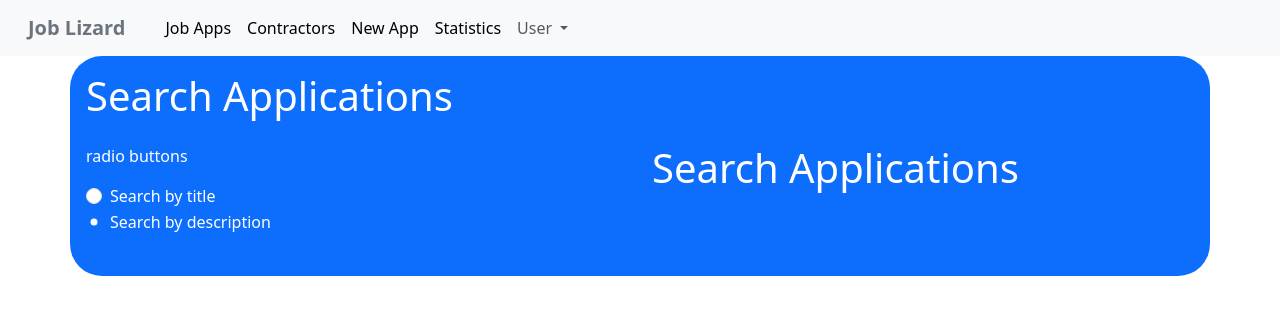
After one commit to garykpdx/jobtracker, a Django app: page /jobapps/search/ in a window 1280 px wide. The commit adds this page. Shown: the top 315 px of the page. Run offline with Django 5.2, Linux system fonts and the light colour scheme; the visitor is signed in with stand-in values (Sample User, id 1); parts of the project's set-up code (start-up, migrations or seed data) failed here and were passed over.

Commit message:
adding search featuer

```diff
--- /dev/null
+++ b/jobtracker/jobapps/templates/jobapps/search_job.html
@@ -0,0 +1,38 @@
+{% extends 'layout.html' %}
+
+{% block title %}
+Job Tracker - New Job App
+{% endblock %}
+
+{% block content %}
+<div class="container-sm text-bg-primary p-3 rounded-5">
+    <div class="row align-items-start">
+        <div class="col mb-3">
+            <h1>Search Applications</h1>
+        </div>
+    </div>
+    <div class="row align-items-start mb-2">
+        <div class="col mb-3">
+            <p>radio buttons</p>
+            <div class="form-check">
+                <input class="form-check-input" type="radio" name="exampleRadios" id="exampleRadios1" value="option1"
+                       checked>
+                <label class="form-check-label" for="exampleRadios1">
+                    Search by title
+                </label>
+            </div>
+            <div class="form-check">
+                <input class="form-check-input" type="radio" name="exampleRadios" id="exampleRadios1" value="option1"
+                       checked>
+                <label class="form-check-label" for="exampleRadios1">
+                    Search by description
+                </label>
+            </div>
+        </div>
+        <div class="col mb-3">
+            <h1>Search Applications</h1>
+        </div>
+    </div>
+</div>
+
+{% endblock %}
--- a/jobtracker/jobapps/urls.py
+++ b/jobtracker/jobapps/urls.py
@@ -4,5 +4,6 @@ from . import views
 urlpatterns = [
     path('', views.jobapp_list, name="jobapps"),
     path('new-job/', views.new_jobapp, name="new-job"),
+    path('search/', views.search_job, name="search"),
     path("<int:job_id>", views.jobapp_page, name="jobapp"),
 ]
--- a/jobtracker/jobapps/views.py
+++ b/jobtracker/jobapps/views.py
@@ -35,3 +35,7 @@ def new_jobapp(request):
     else:
         form = forms.CreateJobapp()
     return render(request, 'jobapps/new_jobapp.html', {"form": form})
+
+@login_required(login_url="/users/login/")
+def search_job(request):
+    return render(request, 'jobapps/search_job.html')
```
Also changed, not shown: jobtracker/jobapps/templates/jobapps/jobapp_list.html (+12 -1 lines).
